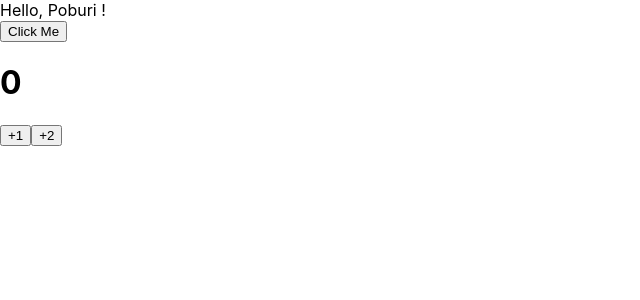
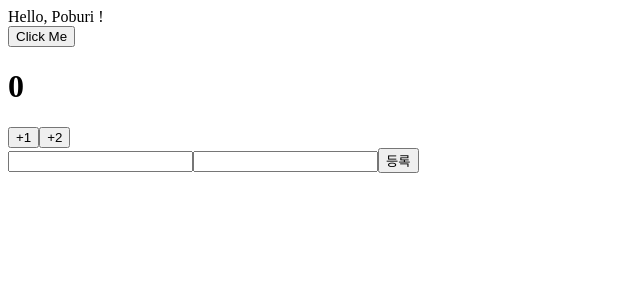
Before and after one commit to poburi/ts-react-tutorial, a React (Create React App) app: page / in a window 1280 px wide. Shown: the top 300 px of the page, without its empty margins (0-640 px from the left). Built offline with nearby package versions, Linux system fonts and the light colour scheme.

Commit message:
인풋 상태 관리하기

```diff
--- a/src/App.tsx
+++ b/src/App.tsx
@@ -1,15 +1,21 @@
 import React from "react";
 import Greetings from "./Greetings";
 import Count from "./Counter";
+import MyForm from "./MyForm";
 
 const App: React.FC = () => {
   const onClick = (name: string) => {
     console.log(`${name} says hello`);
   };
+
+  const onSubmit = (form: { name: string; description: string }) => {
+    console.log(form);
+  };
   return (
     <>
       <Greetings name="Poburi" onClick={onClick} />
       <Count />
+      <MyForm onSubmit={onSubmit} />
     </>
   );
 };
--- /dev/null
+++ b/src/MyForm.tsx
@@ -0,0 +1,42 @@
+import React, { useState } from "react";
+
+type MyFormProps = {
+  onSubmit: (form: { name: string; description: string }) => void;
+};
+
+function MyForm({ onSubmit }: MyFormProps) {
+  const [form, setForm] = useState({
+    name: "",
+    description: "",
+  });
+
+  // form.name 대신에 name이라고 쓸게!
+  const { name, description } = form;
+
+  const onChange = (e: React.ChangeEvent<HTMLInputElement>) => {
+    const { name, value } = e.target;
+    setForm({
+      ...form,
+      [name]: value,
+    });
+  };
+
+  const handleSubmit = (e: React.FormEvent<HTMLFormElement>) => {
+    e.preventDefault();
+    onSubmit(form);
+    setForm({
+      name: "",
+      description: "",
+    });
+  };
+
+  return (
+    <form onSubmit={handleSubmit}>
+      <input name="name" value={name} onChange={onChange} />
+      <input name="description" value={description} onChange={onChange} />
+      <button type="submit">등록</button>
+    </form>
+  );
+}
+
+export default MyForm;
--- a/src/index.css
+++ /dev/null
@@ -1,13 +0,0 @@
-body {
-  margin: 0;
-  font-family: -apple-system, BlinkMacSystemFont, 'Segoe UI', 'Roboto', 'Oxygen',
-    'Ubuntu', 'Cantarell', 'Fira Sans', 'Droid Sans', 'Helvetica Neue',
-    sans-serif;
-  -webkit-font-smoothing: antialiased;
-  -moz-osx-font-smoothing: grayscale;
-}
-
-code {
-  font-family: source-code-pro, Menlo, Monaco, Consolas, 'Courier New',
-    monospace;
-}
```
Also changed, not shown: src/App.css (deleted, +0 -38 lines), src/index.tsx (+5 -6 lines), src/logo.svg (deleted), 1 other file (tests, documents, lock files or other folders).
